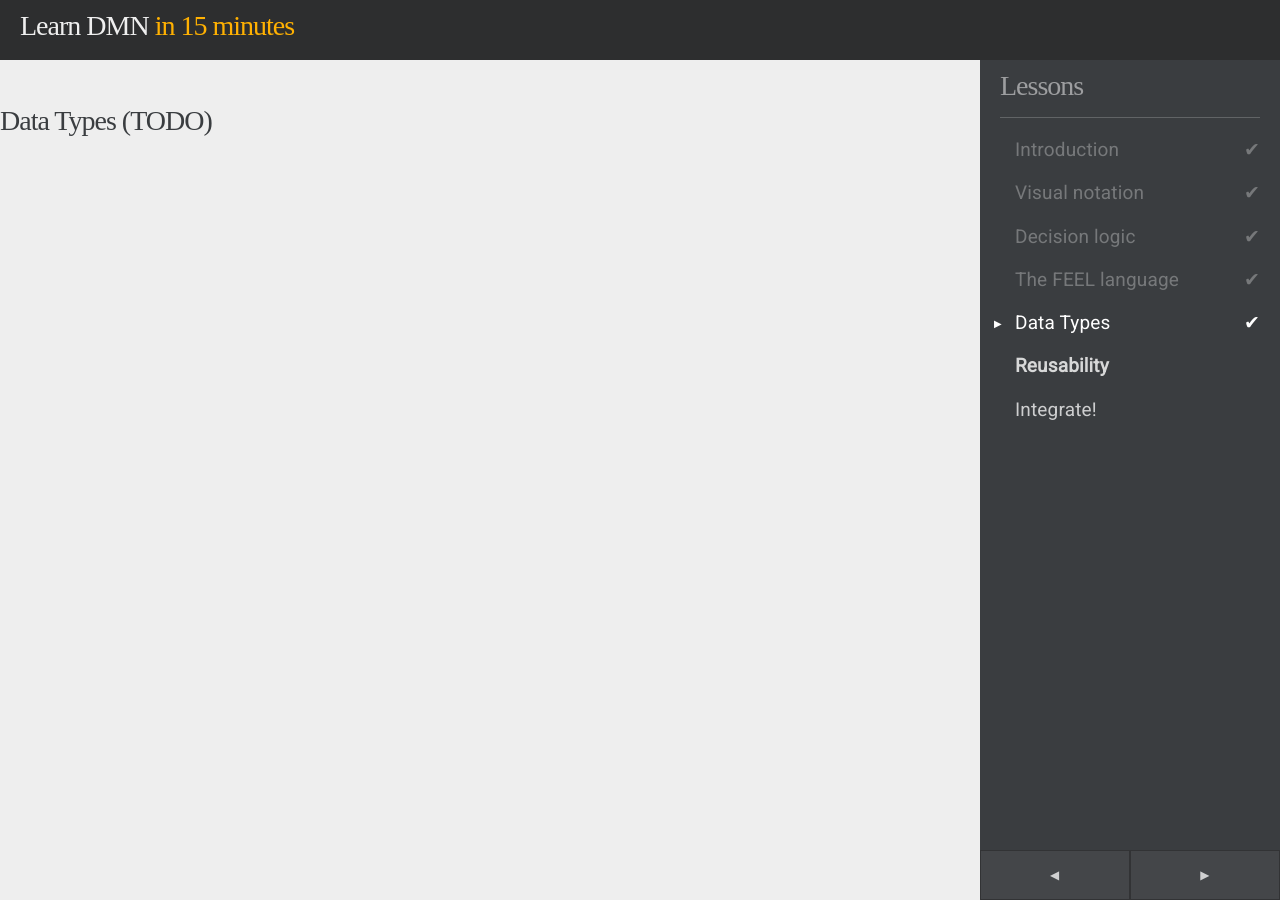
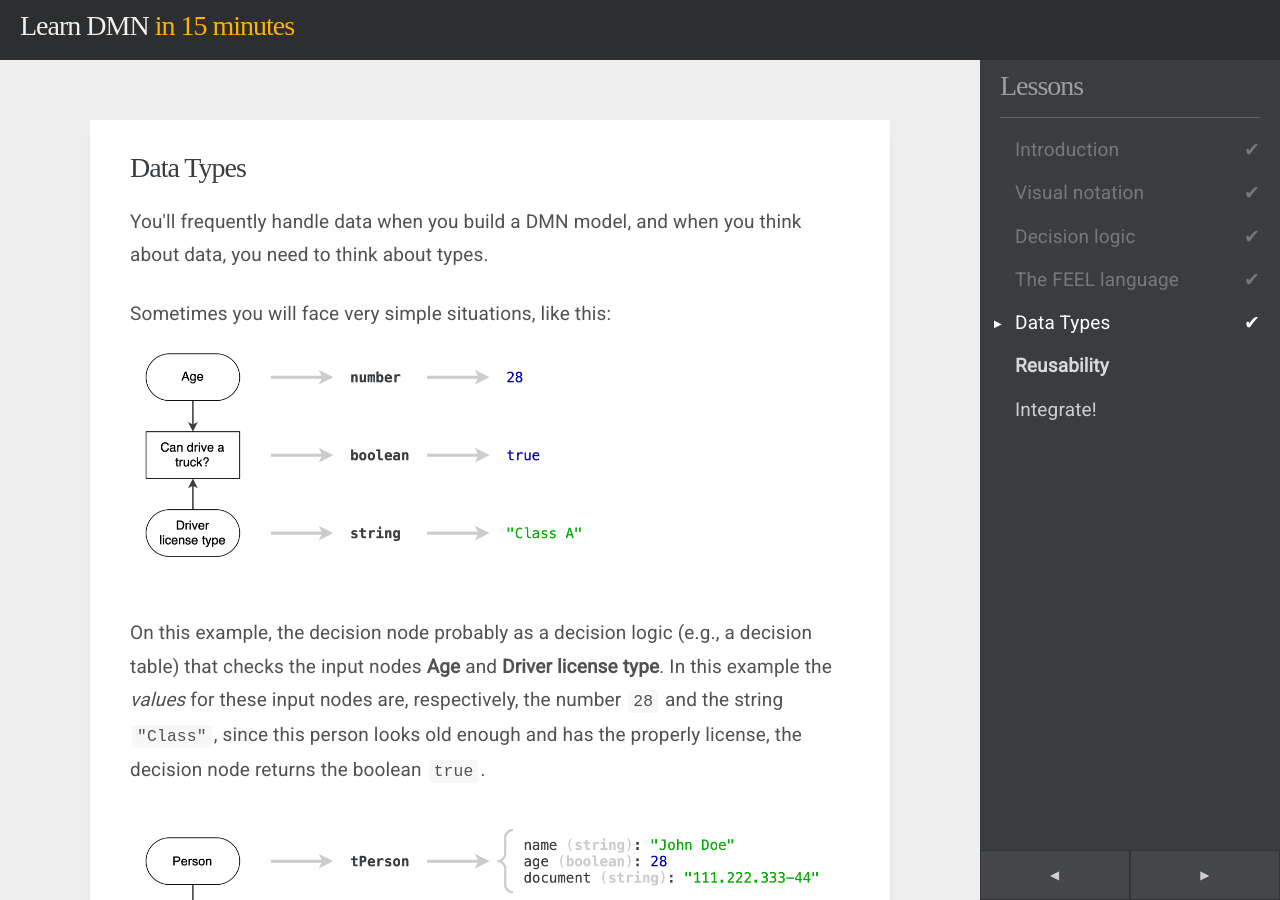
Before and after one commit to karreiro/learn-dmn-in-15-minutes, a Jekyll site: the page built from learn/data-types.md, in a window 1280 px wide. Built offline with Jekyll 4.4.1, drawn with Linux system fonts in a browser that asks for light colours; some web fonts are replaced; some of the changed text lies outside the part shown.

Commit message:
Data Types section - work in progress

```diff
--- a/_includes/section-data-types.html
+++ b/_includes/section-data-types.html
@@ -1,7 +1,25 @@
 <div id="section-data-types" class="learn-section {% if page.url != '/learn/data-types' %}hidden{% endif %}">
   <div class="learn-home-content">
-    <h3>
-      Data Types (TODO)
-    </h3>
+    <div class="page">
+      <h2>Data Types</h2>
+      <p>
+        You'll frequently handle data when you build a DMN model, and when you think about data, you need to think about types.
+      </p>
+      <p>
+        Sometimes you will face very simple situations, like this:
+        <img src="/assets/data-types-1.png" />
+      </p>
+      <p>
+        On this example, the decision node probably as a decision logic (e.g., a decision table) that checks the input nodes <b>Age</b> and <b>Driver license type</b>. In this example the <i>values</i> for these input nodes are, respectively, the number <code>28</code> and the string <code>"Class"</code>, since this person looks old enough and has the properly license, the decision node returns the boolean <code>true</code>.
+      </p>
+      <img src="/assets/data-types-2.png" />
+      <blockquote cite="https://www.omg.org/spec/DMN/1.2/PDF">
+        <p>
+            <i class="fa fa-graduation-cap"></i>
+          The DMN spececification often refeers to data types as Item Definitions, both names means strictly the same thing.
+        </p>
+      </blockquote>
+      <button class="button next-section">Next section</button>
+    </div>
   </div>
 </div>
--- a/_sass/_Utility.sass
+++ b/_sass/_Utility.sass
@@ -22,12 +22,13 @@
 
 .lights-off
   &::after
-    content: ' '
+    content: " "
     position: fixed
     width: calc(100% - 300px)
-    height: 100%
-    background: rgba(0, 0, 0, .5)
+    height: calc(100% - 60px)
+    background: rgba(0, 0, 0, 0.5)
     z-index: 1
+    top: 60px
   .learn-home-content
     filter: blur(1px)
 
```
Also changed, not shown: learn/introduction.md (+1 -1 lines), assets/data-types-1.png (added), assets/data-types-2.png (added).
